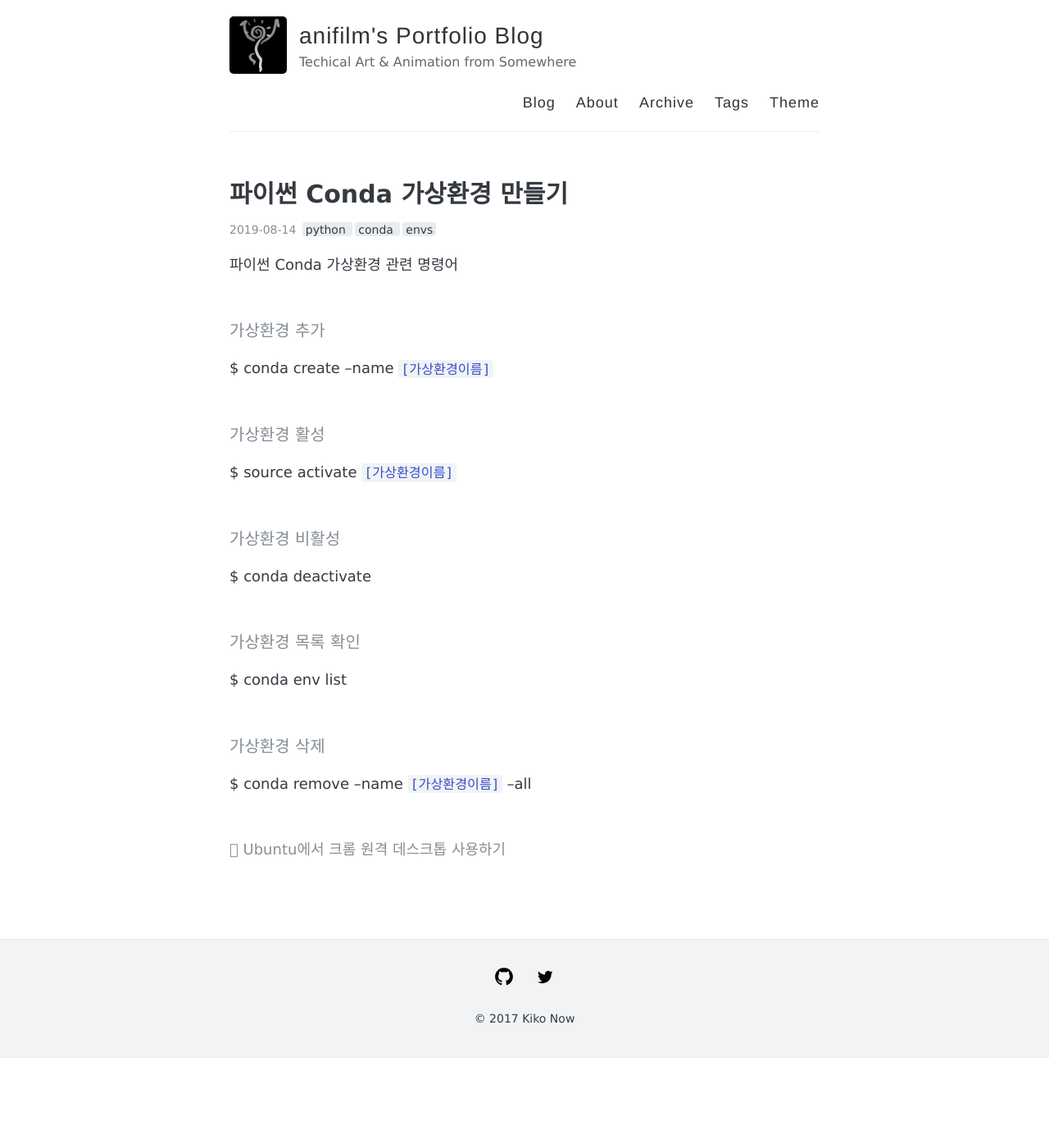
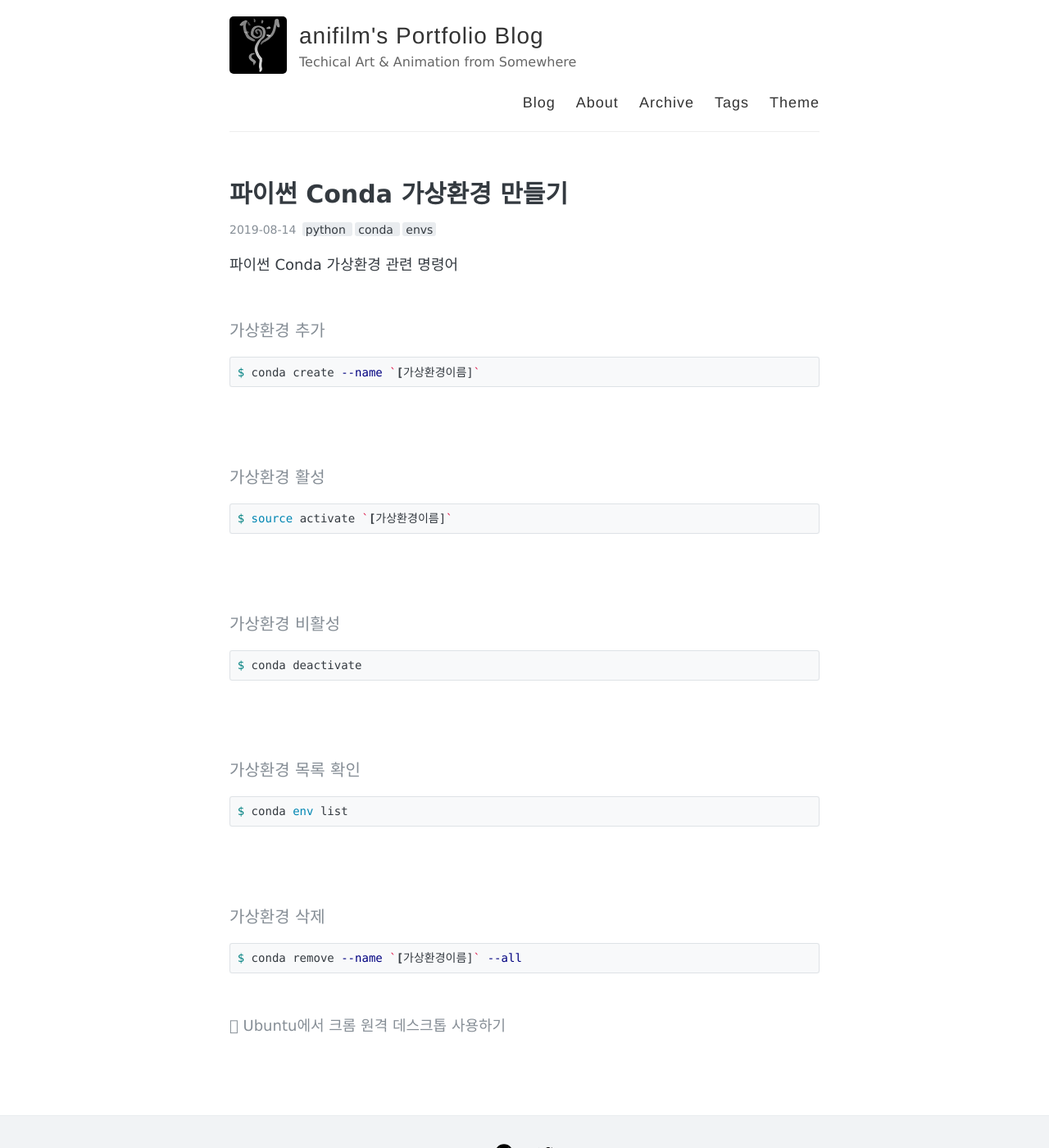
Before and after one commit to anifilm/anifilm.github.io, a Jekyll site: the page built from _posts/2019-08-14-python-conda-envs.md, in a window 1280 px wide and 1400 px high. Shown: the whole window at 82% size. Built offline with Jekyll 4.4.1, drawn with Linux system fonts in a browser that asks for light colours.

Commit message:
Update 2019-08-14-python-conda-envs.md

````diff
--- a/_posts/2019-08-14-python-conda-envs.md
+++ b/_posts/2019-08-14-python-conda-envs.md
@@ -9,20 +9,30 @@ comments: true
 <br>
 <br>
 #### 가상환경 추가
+```bash
 $ conda create --name `[가상환경이름]`
+```
 <br>
 <br>
 #### 가상환경 활성
+```bash
 $ source activate `[가상환경이름]`
+```
 <br>
 <br>
 #### 가상환경 비활성
+```bash
 $ conda deactivate
+```
 <br>
 <br>
 #### 가상환경 목록 확인
+```bash
 $ conda env list
+```
 <br>
 <br>
 #### 가상환경 삭제
+```bash
 $ conda remove --name `[가상환경이름]` --all
+```
````
